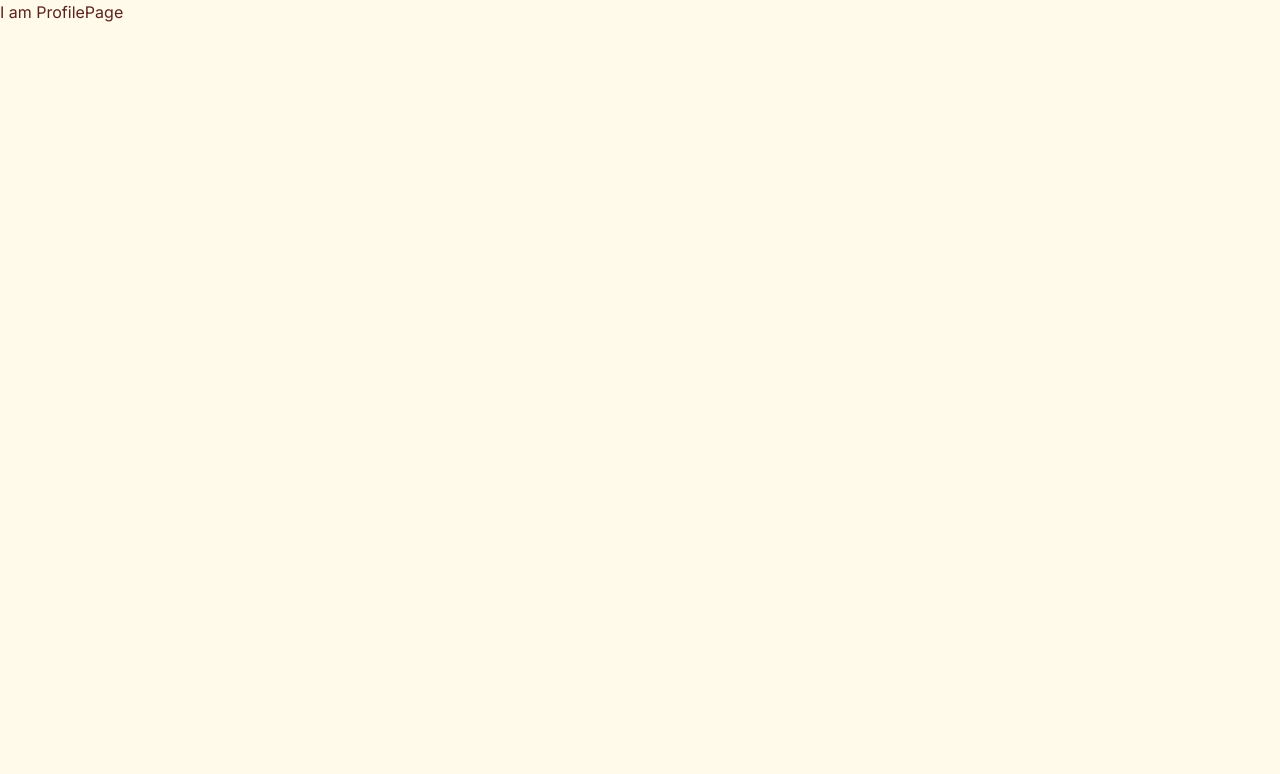
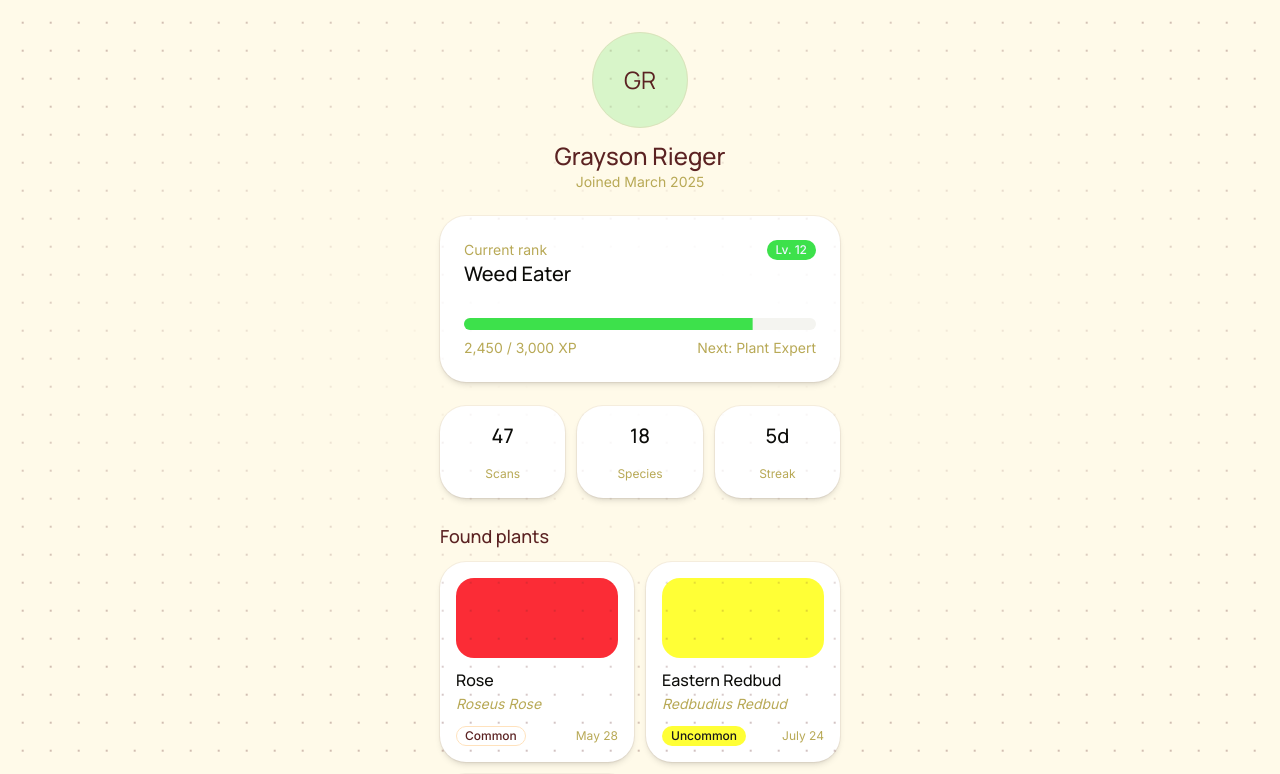
Before and after one commit to graysonrie/CapstoneApp, a Next.js app in the folder capstone/: page /profile in a window 1280 px wide. Shown: the top 774 px of the page. Built offline with nearby package versions, Linux system fonts and the light colour scheme.

Commit message:
add profiel page

```diff
--- a/capstone/src/app/profile/page.tsx
+++ b/capstone/src/app/profile/page.tsx
@@ -1,7 +1,119 @@
+"use client";
+
+import PointGridBg from "@/components/PointGridBg";
+import { Avatar, AvatarFallback } from "@/components/ui/avatar";
+import { Badge } from "@/components/ui/badge";
+import {
+  Card,
+  CardContent,
+  CardDescription,
+  CardHeader,
+  CardTitle,
+} from "@/components/ui/card";
+import { Progress } from "@/components/ui/progress";
+import {
+  FAKE_PROFILE,
+  PlantRarity,
+} from "@/features/profile/types/profileTypes";
+import { chronoUtcDateTimeToUserFriendlyFormat } from "@/lib/utils";
+
+const RARITY_VARIANT: Record<PlantRarity, "outline" | "secondary" | "default"> =
+  {
+    Common: "outline",
+    Uncommon: "secondary",
+    Rare: "default",
+  };
+
 export default function ProfilePage() {
-    return (
-    <div>
-        I am ProfilePage
-    </div>
-    )
+  const { firstName, lastName, joinedAtDate, rank, stats, foundPlants } =
+    FAKE_PROFILE;
+  const xpPercent = Math.round((rank.xp / rank.xpToNext) * 100);
+
+  const initials = `${firstName[0]}${lastName[0]}`.toUpperCase();
+  const displayName = `${firstName} ${lastName}`;
+  const joinedLabel = `Joined ${chronoUtcDateTimeToUserFriendlyFormat(joinedAtDate)}`;
+
+  return (
+    <main className="relative mx-auto flex w-full max-w-md flex-1 flex-col gap-6 px-6 py-8">
+      <PointGridBg />
+
+      <header className="flex flex-col items-center gap-3 text-center">
+        <Avatar className="size-24">
+          <AvatarFallback className="bg-primary/20 font-heading text-2xl text-foreground">
+            {initials}
+          </AvatarFallback>
+        </Avatar>
+        <div>
+          <h1 className="font-heading text-2xl font-medium">{displayName}</h1>
+          <p className="text-sm text-muted-foreground">{joinedLabel}</p>
+        </div>
+      </header>
+
+      <Card>
+        <CardHeader>
+          <div className="flex items-start justify-between gap-3">
+            <div>
+              <CardDescription>Current rank</CardDescription>
+              <CardTitle className="text-xl">{rank.name}</CardTitle>
+            </div>
+            <Badge>Lv. {rank.level}</Badge>
+          </div>
+        </CardHeader>
+        <CardContent className="flex flex-col gap-2">
+          <Progress value={xpPercent} aria-label="XP toward next rank" />
+          <div className="flex items-center justify-between text-sm text-muted-foreground">
+            <span>
+              {rank.xp.toLocaleString()} / {rank.xpToNext.toLocaleString()} XP
+            </span>
+            <span>Next: {rank.nextRank}</span>
+          </div>
+        </CardContent>
+      </Card>
+
+      <div className="grid grid-cols-3 gap-3">
+        <StatTile label="Scans" value={stats.scans} />
+        <StatTile label="Species" value={stats.uniqueSpecies} />
+        <StatTile label="Streak" value={`${stats.streakDays}d`} />
+      </div>
+
+      <section className="flex flex-col gap-3">
+        <h2 className="font-heading text-lg font-medium">Found plants</h2>
+        <div className="grid grid-cols-2 gap-3">
+          {foundPlants.map((plant) => (
+            <Card key={plant.id} size="sm" className="gap-3">
+              <div
+                className={`mx-4 h-20 rounded-2xl ${plant.tileClass}`}
+                aria-hidden
+              />
+              <CardHeader className="gap-1">
+                <CardTitle className="leading-tight">
+                  {plant.commonName}
+                </CardTitle>
+                <CardDescription className="italic">
+                  {plant.scientificName}
+                </CardDescription>
+              </CardHeader>
+              <CardContent className="flex items-center justify-between gap-2">
+                <Badge variant={RARITY_VARIANT[plant.rarity]}>
+                  {plant.rarity}
+                </Badge>
+                <span className="text-xs text-muted-foreground">
+                  {plant.foundAt}
+                </span>
+              </CardContent>
+            </Card>
+          ))}
+        </div>
+      </section>
+    </main>
+  );
 }
+
+function StatTile({ label, value }: { label: string; value: number | string }) {
+  return (
+    <Card size="sm" className="items-center py-4 text-center">
+      <p className="font-heading text-xl font-medium">{value}</p>
+      <p className="text-xs text-muted-foreground">{label}</p>
+    </Card>
+  );
+}
--- /dev/null
+++ b/capstone/src/features/profile/types/profileTypes.ts
@@ -0,0 +1,76 @@
+export type PlantRarity = "Common" | "Uncommon" | "Rare";
+
+export interface FoundPlant {
+  id: string;
+  commonName: string;
+  scientificName: string;
+  rarity: PlantRarity;
+  foundAt: string;
+  /** tailwind background class for the photo placeholder tile */
+  tileClass: string;
+}
+
+export interface ProfileAccountInfo {
+  firstName: string;
+  lastName: string;
+  /** Chrono date */
+  joinedAtDate: string;
+  rank: {
+    level: number;
+    name: string;
+    nextRank: string;
+    xp: number;
+    xpToNext: number;
+  };
+  stats: {
+    scans: number;
+    uniqueSpecies: number;
+    streakDays: number;
+  };
+  foundPlants: FoundPlant[];
+}
+
+export const FAKE_PROFILE: ProfileAccountInfo = {
+  firstName: "Grayson",
+  lastName: "Rieger",
+  /** Chrono date */
+  joinedAtDate: "2025-03-14T18:30:00Z",
+  rank: {
+    level: 12,
+    name: "Weed Eater",
+    nextRank: "Plant Expert",
+    xp: 2450,
+    xpToNext: 3000,
+  },
+  stats: {
+    scans: 47,
+    uniqueSpecies: 18,
+    streakDays: 5,
+  },
+  foundPlants: [
+    {
+      id: "rose",
+      commonName: "Rose",
+      scientificName: "Roseus Rose",
+      rarity: "Common",
+      foundAt: "May 28",
+      tileClass: "bg-red-500",
+    },
+    {
+      id: "redbud",
+      commonName: "Eastern Redbud",
+      scientificName: "Redbudius Redbud",
+      rarity: "Uncommon",
+      foundAt: "July 24",
+      tileClass: "bg-secondary",
+    },
+    {
+      id: "white-oak",
+      commonName: "White Oak",
+      scientificName: "Whitus Oakus",
+      rarity: "Common",
+      foundAt: "July 21",
+      tileClass: "bg-chart-3/40",
+    },
+  ],
+};
--- a/capstone/src/lib/utils.ts
+++ b/capstone/src/lib/utils.ts
@@ -1,6 +1,15 @@
-import { clsx, type ClassValue } from "clsx"
-import { twMerge } from "tailwind-merge"
+import { clsx, type ClassValue } from "clsx";
+import { twMerge } from "tailwind-merge";
 
 export function cn(...inputs: ClassValue[]) {
-  return twMerge(clsx(inputs))
+  return twMerge(clsx(inputs));
 }
+
+/** Ex: 2025-03-14T18:30:00Z should convert to 'March 2025' */
+export function chronoUtcDateTimeToUserFriendlyFormat(dateTime: string) {
+  const formatted = new Intl.DateTimeFormat("en-US", {
+    month: "long",
+    year: "numeric",
+  }).format(new Date(dateTime));
+  return formatted;
+}
```
